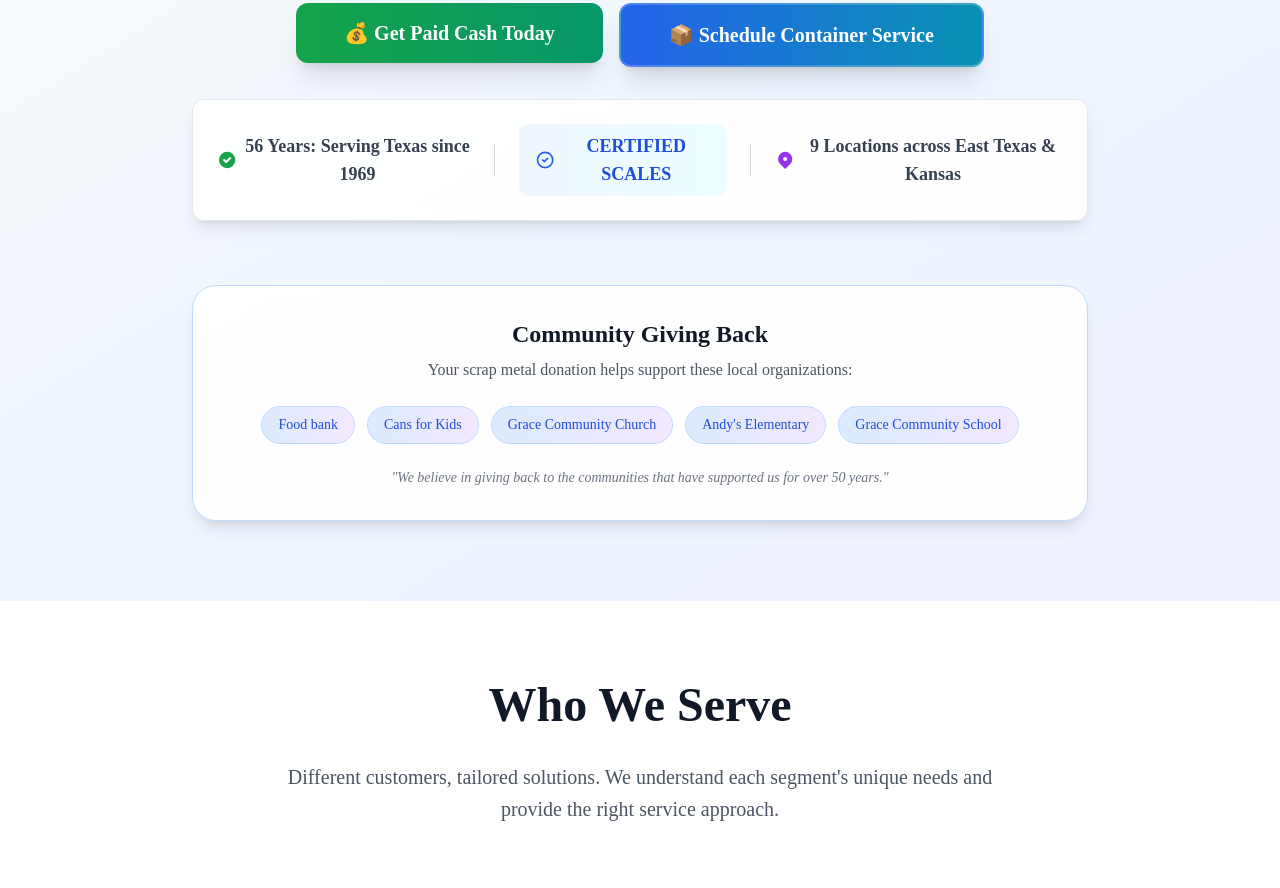
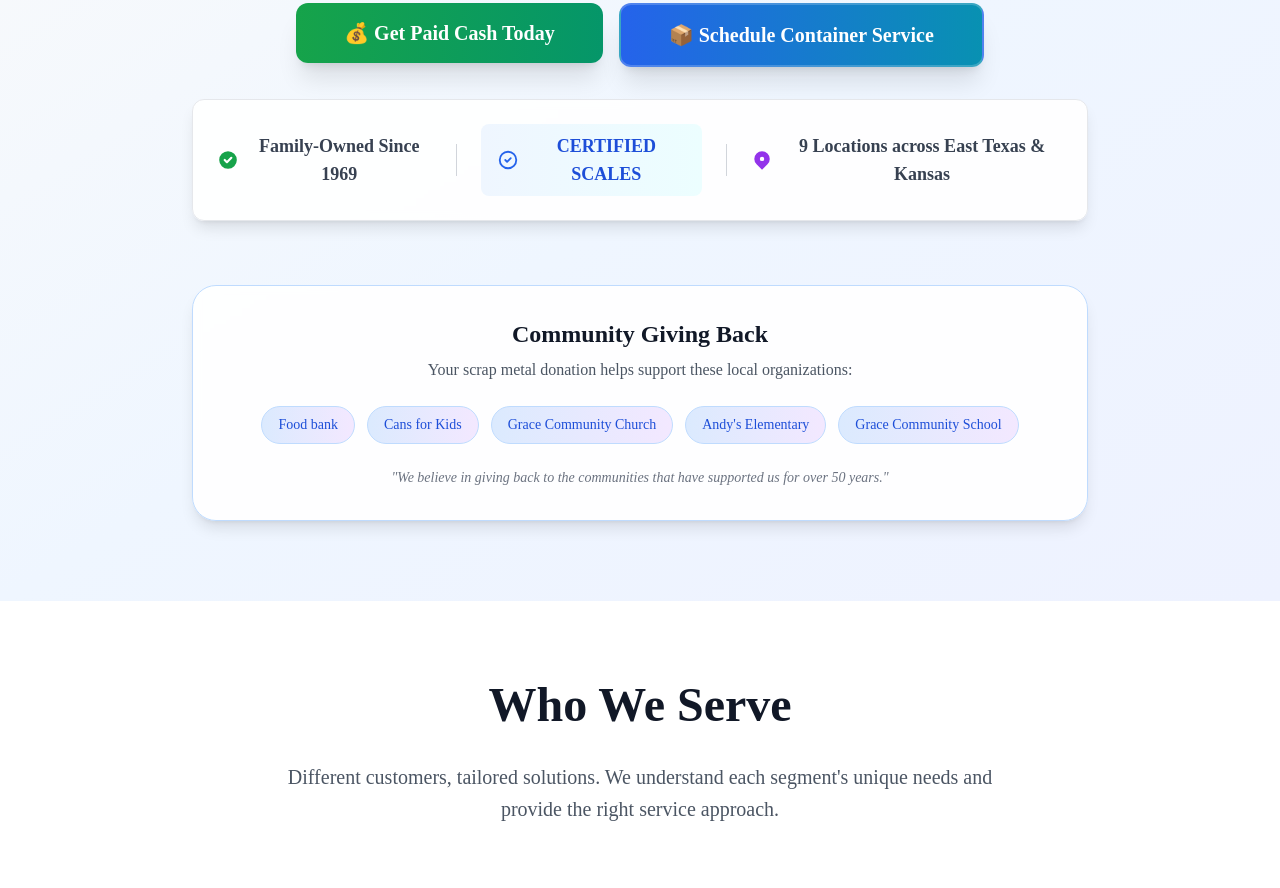
Before and after one commit to kyletbuzbee/kl-recyclingWeb, a Next.js app: page / in a window 1280 px wide. Shown: the part 1260-2148 px from the top of the page. Built offline with nearby package versions, Linux system fonts and the light colour scheme; no server answers.

Commit message:
ui: update service messaging to remove '56+ years service' references
- Changed '56 Years Experience' to 'Years of Excellence' in trust metrics
- Changed '56 Years: Serving Texas since 1969' to 'Family-Owned Since 1969'
- No '10,000+ tons recycled annually' found in current hero component

```diff
--- a/src/components/TrustBuilder.tsx
+++ b/src/components/TrustBuilder.tsx
@@ -34,8 +34,8 @@ const TrustBuilder: FC = (): JSX.Element => {
       color: "green",
     },
     {
-      value: 68,
-      label: "Years Experience",
+      value: trustworthinessData.years,
+      label: "Years of Excellence",
       icon: "🏛️",
       color: "blue",
     },
@@ -166,7 +166,7 @@ const TrustBuilder: FC = (): JSX.Element => {
                   <path fillRule="evenodd" d="M10 18a8 8 0 100-16 8 8 0 000 16zm3.707-9.293a1 1 0 00-1.414-1.414L9 10.586 7.707 9.293a1 1 0 00-1.414 1.414l2 2a1 1 0 001.414 0l4-4z" clipRule="evenodd" />
                 </svg>
                 <span className="font-bold text-lg">
-                  {trustworthinessData.years} Years: {trustworthinessData.since} {trustworthinessData.year}
+                  Family-Owned Since {trustworthinessData.year}
                 </span>
               </div>
 
```
